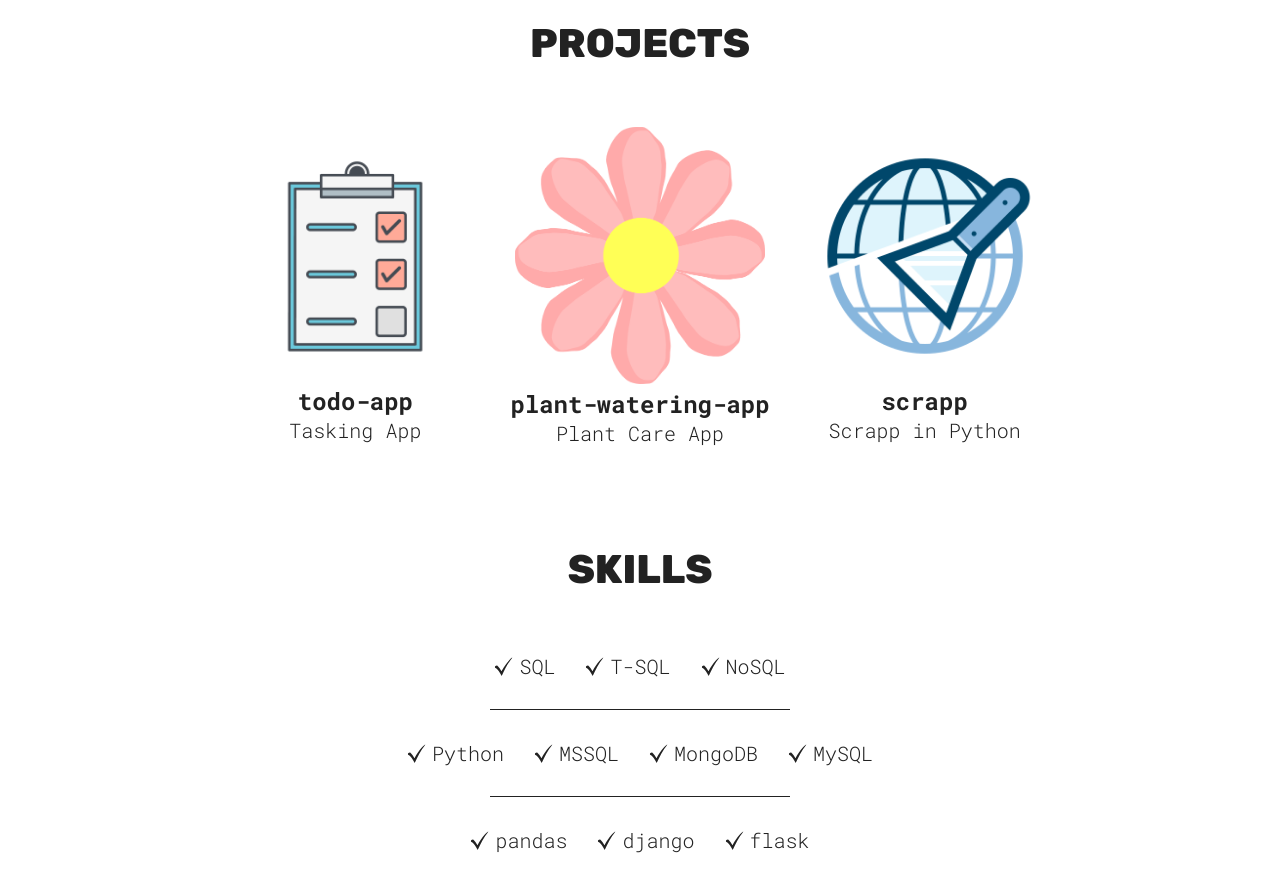
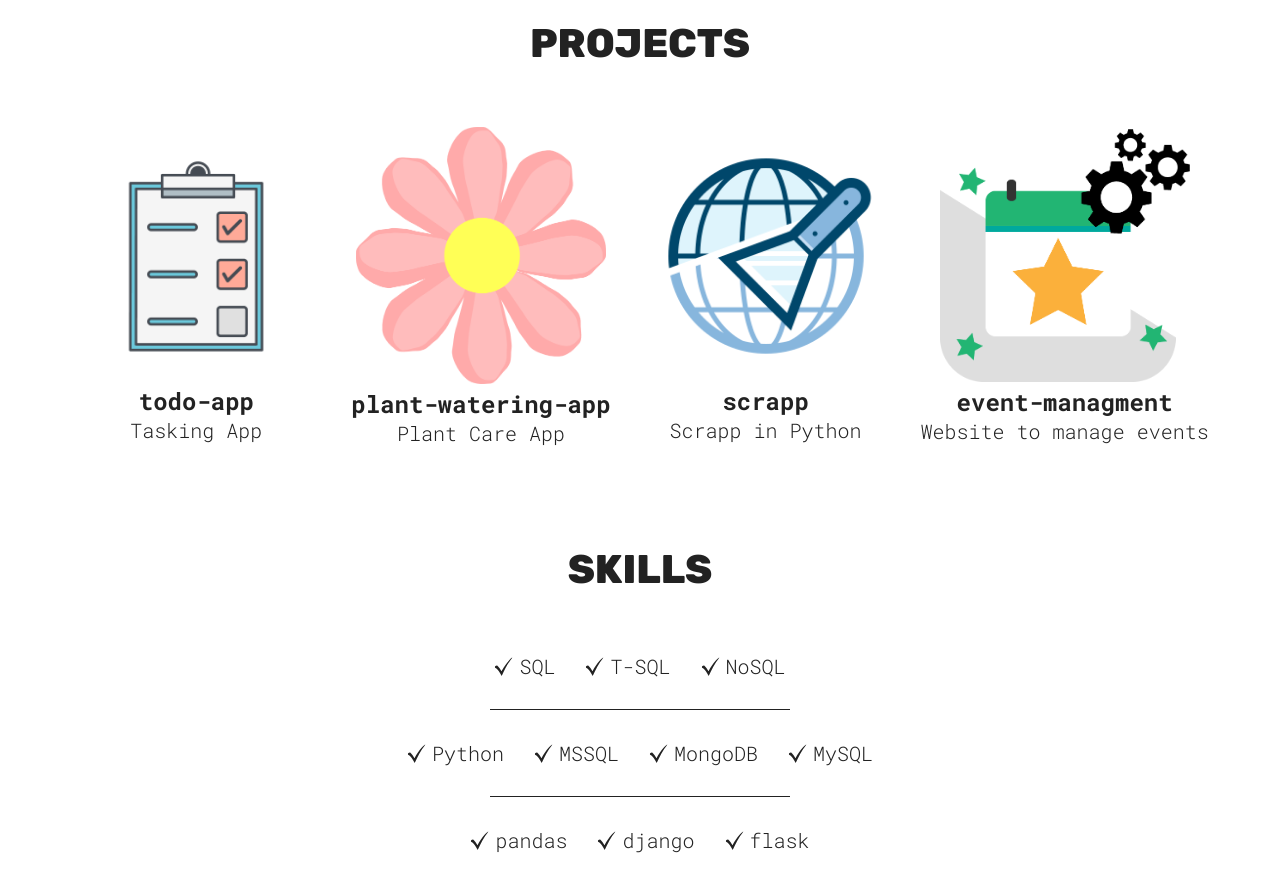
Before and after one commit to mateuszdamek/portfolio, a React (Vite) app: page / in a window 1280 px wide. Shown: the part 880-1771 px from the top of the page. Built offline with nearby package versions, Linux system fonts and the light colour scheme.

Commit message:
New project-tab added.

```diff
--- a/src/sections/Projects/Projects.jsx
+++ b/src/sections/Projects/Projects.jsx
@@ -2,6 +2,7 @@ import styles from './ProjectsStyles.module.css';
 import plant from '../../assets/762352_cute-flower-png.png';
 import todoimg from '../../assets/todoimg.png';
 import scrapp from '../../assets/scrapp.png';
+import event from '../../assets/event-management-icon.png';
 import ProjectCard from '../../common/ProjectCard';
 
 function Projects() {
@@ -27,6 +28,12 @@ function Projects() {
           h3="scrapp"
           p="Scrapp in Python"
         />
+        <ProjectCard
+          src={event}
+          link="https://github.com/mateuszdamek/Event_managment_site"
+          h3="event-managment"
+          p="Website to manage events"
+        />
       </div>
     </section>
   );
```
Also changed, not shown: src/assets/event-management-icon.png (added).
